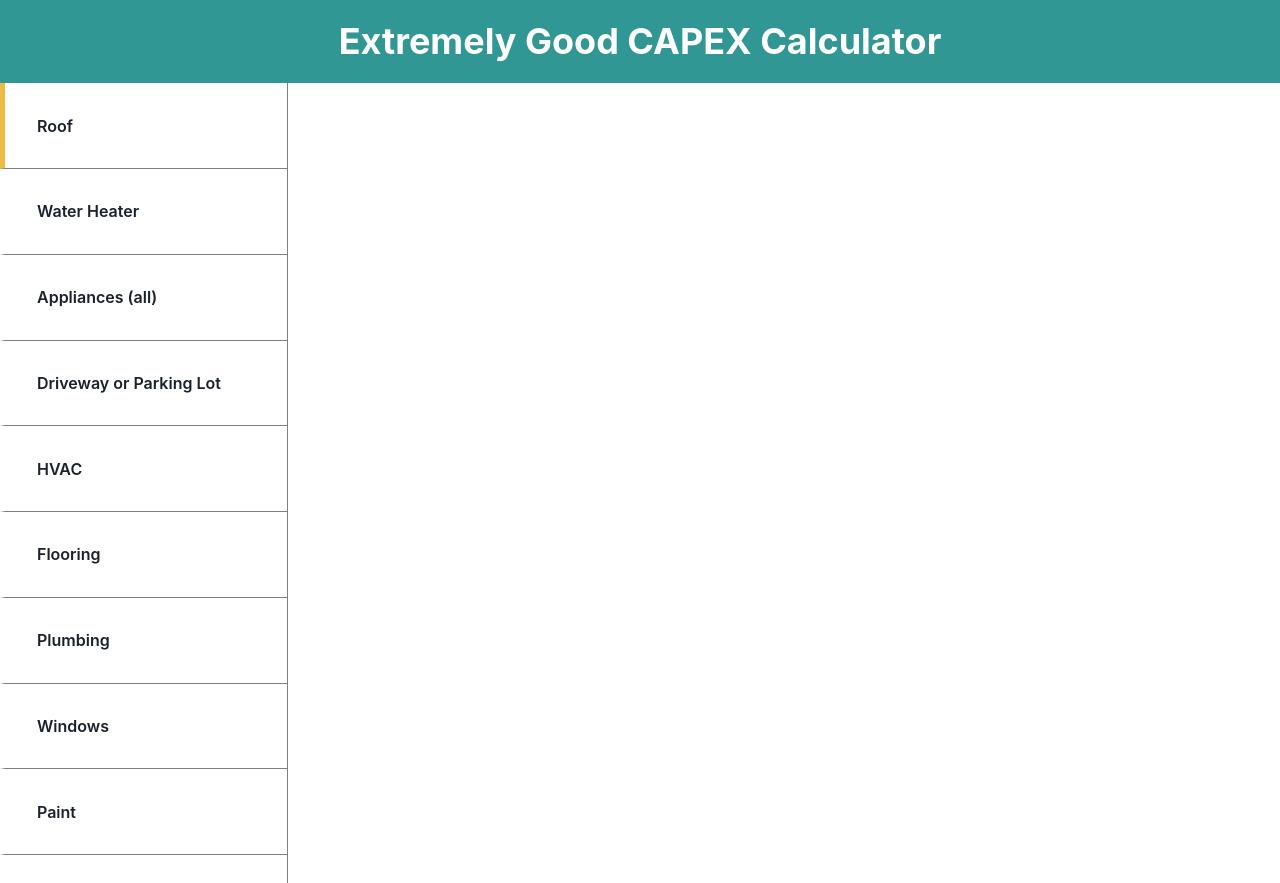
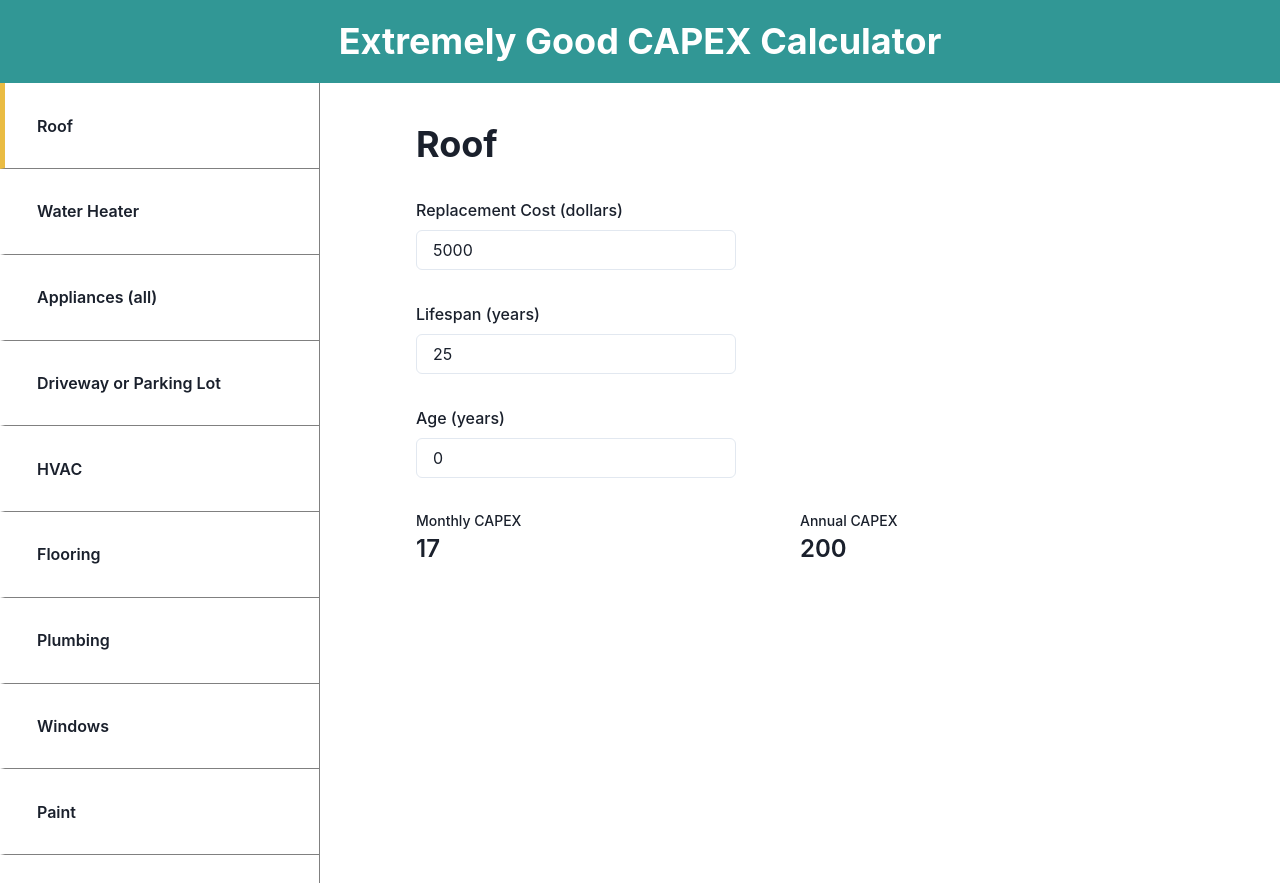
Before and after one commit to jmilani224/capex, a React (Create React App) app: page / in a window 1280 px wide. Before the commit the page ends 800 px from the top, so only its background shows below. Built offline with nearby package versions, Linux system fonts and the light colour scheme.

Commit message:
first working prototype

```diff
--- a/package.json
+++ b/package.json
@@ -13,6 +13,7 @@
     "react": "^17.0.1",
     "react-dom": "^17.0.1",
     "react-icons": "^3.11.0",
+    "react-router-dom": "^5.2.0",
     "react-scripts": "4.0.1",
     "web-vitals": "^0.2.4"
   },
--- a/src/App.js
+++ b/src/App.js
@@ -3,11 +3,8 @@ import {
   ChakraProvider,
   theme,
   Grid,
-  SimpleGrid,
 } from '@chakra-ui/react';
 import { ColorModeSwitcher } from './ColorModeSwitcher';
-import Expense from './components/expense'
-import TotalCost from './components/totalCost'
 import Header from './components/header'
 import SideBar from './components/sideBar';
 import Main from './components/main'
@@ -22,8 +19,8 @@ function App() {
   return (
     <ChakraProvider theme={theme}>
           <Header />
-          <SimpleGrid
-          columns={2}
+          <Grid
+          templateColumns="1fr 3fr"
           >
             <SideBar
             data={capitalExpenseList}
@@ -31,9 +28,12 @@ function App() {
             focusedExpense={focusedExpense}
             />
 
-            <Main />
+            <Main
+            focusedExpense={focusedExpense}
+            data={capitalExpenseList}
+            />
 
-          </SimpleGrid>
+          </Grid>
     </ChakraProvider>
   );
 }
--- a/src/components/expense.js
+++ b/src/components/expense.js
@@ -1,10 +1,92 @@
-import React from 'react'
-import { Heading, Box } from '@chakra-ui/react'
+import React, { useState, useEffect } from 'react'
+import {
+    Heading,
+    Box,
+    FormLabel,
+    Input,
+    Flex,
+    Stat,
+    StatLabel,
+    StatNumber
+} from '@chakra-ui/react'
 
-const Expense = ({title}) => {
+const Expense = ({ data }) => {
+    const [replacementCost, setReplacementCost] = useState(data.replacementCost)
+    const [lifespan, setLifespan] = useState(data.lifespan)
+    const [age, setAge] = useState(0)
+    const [monthlyCAPEX, setMonthlyCAPEX] = useState(0)
+    const [annualCAPEX, setAnnualCAPEX] = useState(0)
+
+    const handleMonthlyCAPEX = () => {
+        const monthsLeft = (lifespan - age) * 12;
+        return Math.ceil(replacementCost / monthsLeft)
+    }
+
+    const handleAnnualCAPEX = () => {
+        const yearsLeft = lifespan - age;
+        return Math.ceil(replacementCost / yearsLeft)
+    }
+
+
+    useEffect(() => {
+        setMonthlyCAPEX(handleMonthlyCAPEX)
+        setAnnualCAPEX(handleAnnualCAPEX)
+    }, [data, replacementCost, lifespan, age])
+
+    console.log(replacementCost, lifespan)
+
     return (
-        <Box>
-            <Heading>{title}</Heading>
+        <Box
+        px={24}
+        minW="100%"
+        >
+            <Heading
+            mb={8}
+            >
+                {data.name}
+            </Heading>
+
+            <form key={data.name}>
+                <FormLabel htmlFor="replaceCost">Replacement Cost (dollars)</FormLabel>
+                <Input
+                w="20rem"
+                mb={8}
+                defaultValue={data.replacementCost}
+                onChange={e => setReplacementCost(parseInt(e.target.value, 10))}
+                />
+
+                <FormLabel htmlFor="lifespan">Lifespan (years)</FormLabel>
+                <Input
+                w="20rem"
+                mb={8}
+                defaultValue={data.lifespan}
+                onChange={e => setLifespan(parseInt(e.target.value, 10))}
+                />
+
+                <FormLabel htmlFor="age">Age (years)</FormLabel>
+                <Input
+                w="20rem"
+                mb={8}
+                defaultValue={0}
+                onChange={e => setAge(parseInt(e.target.value, 10))}
+                />
+
+            </form>
+
+            <Flex>
+
+                <Stat>
+                    <StatLabel>Monthly CAPEX</StatLabel>
+                    <StatNumber>{monthlyCAPEX}</StatNumber>
+                </Stat>
+
+                <Stat>
+                    <StatLabel>Annual CAPEX</StatLabel>
+                    <StatNumber>{annualCAPEX}</StatNumber>
+                </Stat>
+
+            </Flex>
+
         </Box>
     )
 }
--- a/src/components/main.js
+++ b/src/components/main.js
@@ -1,9 +1,18 @@
 import React from 'react'
+import { Flex } from '@chakra-ui/react'
+import Expense from './expense'
 
-const Main = () => {
+const Main = ({ focusedExpense, data }) => {
+    const filteredData = data.filter(i => focusedExpense === i.name)[0]
+
     return (
         <main>
-
+                <Flex
+                justifyContent="center"
+                mt={10}
+                >
+                    <Expense key={filteredData.name} data={filteredData} />
+            </Flex>
         </main>
     )
 }
--- a/src/components/sideBar.js
+++ b/src/components/sideBar.js
@@ -4,10 +4,9 @@ import { Box, Text } from '@chakra-ui/react'
 const SideBar = ({ data, focusedExpense, setFocusedExpense }) => {
     return (
         <Box
-        w="18rem"
+        w="100%"
         h="100vh"
         borderRight="1px solid gray"
-        position="fixed"
         overflow="scroll"
         >
             {data.map(i => (
```
Also changed, not shown: 2 other files (tests, documents, lock files or other folders).
